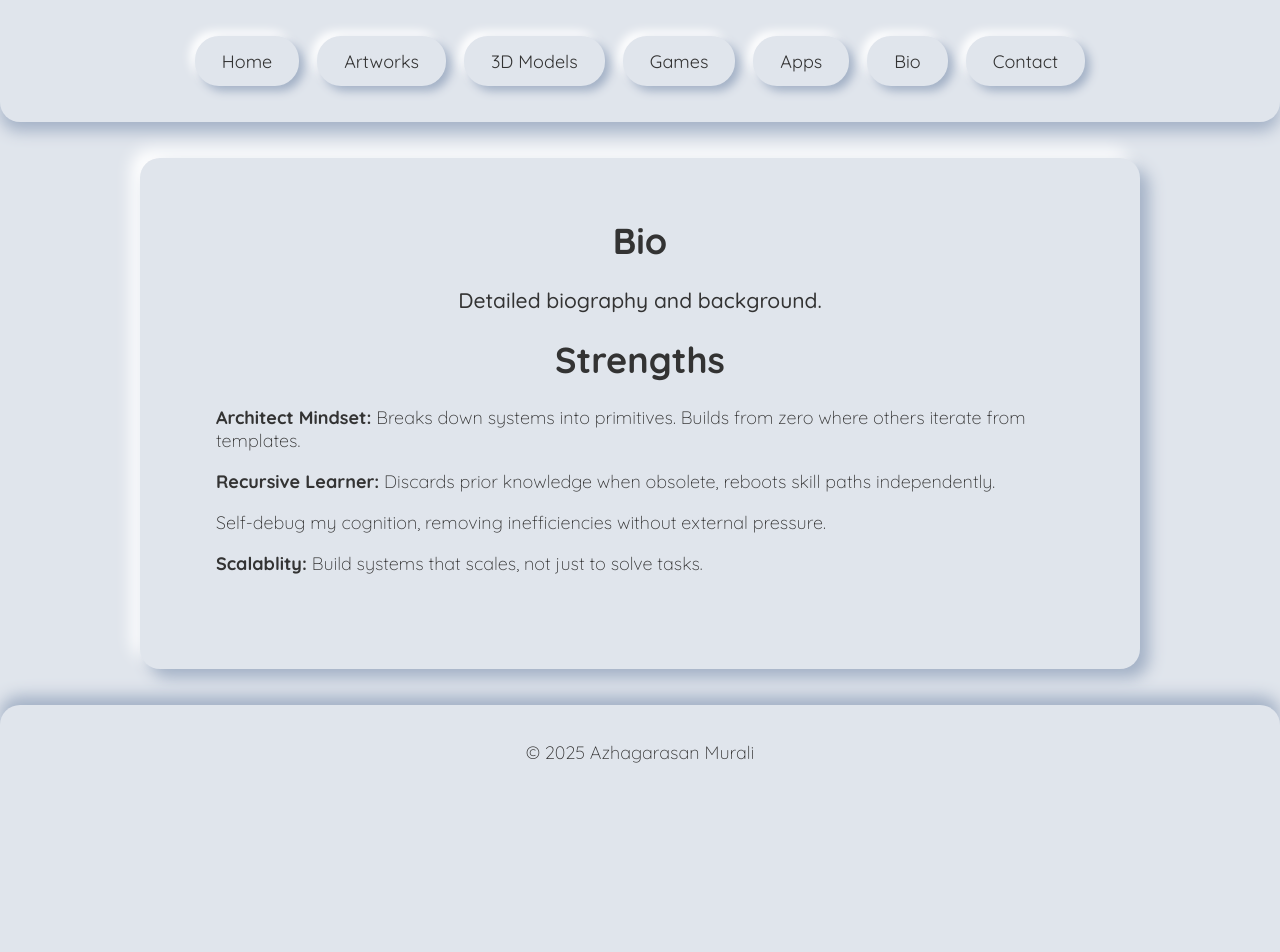
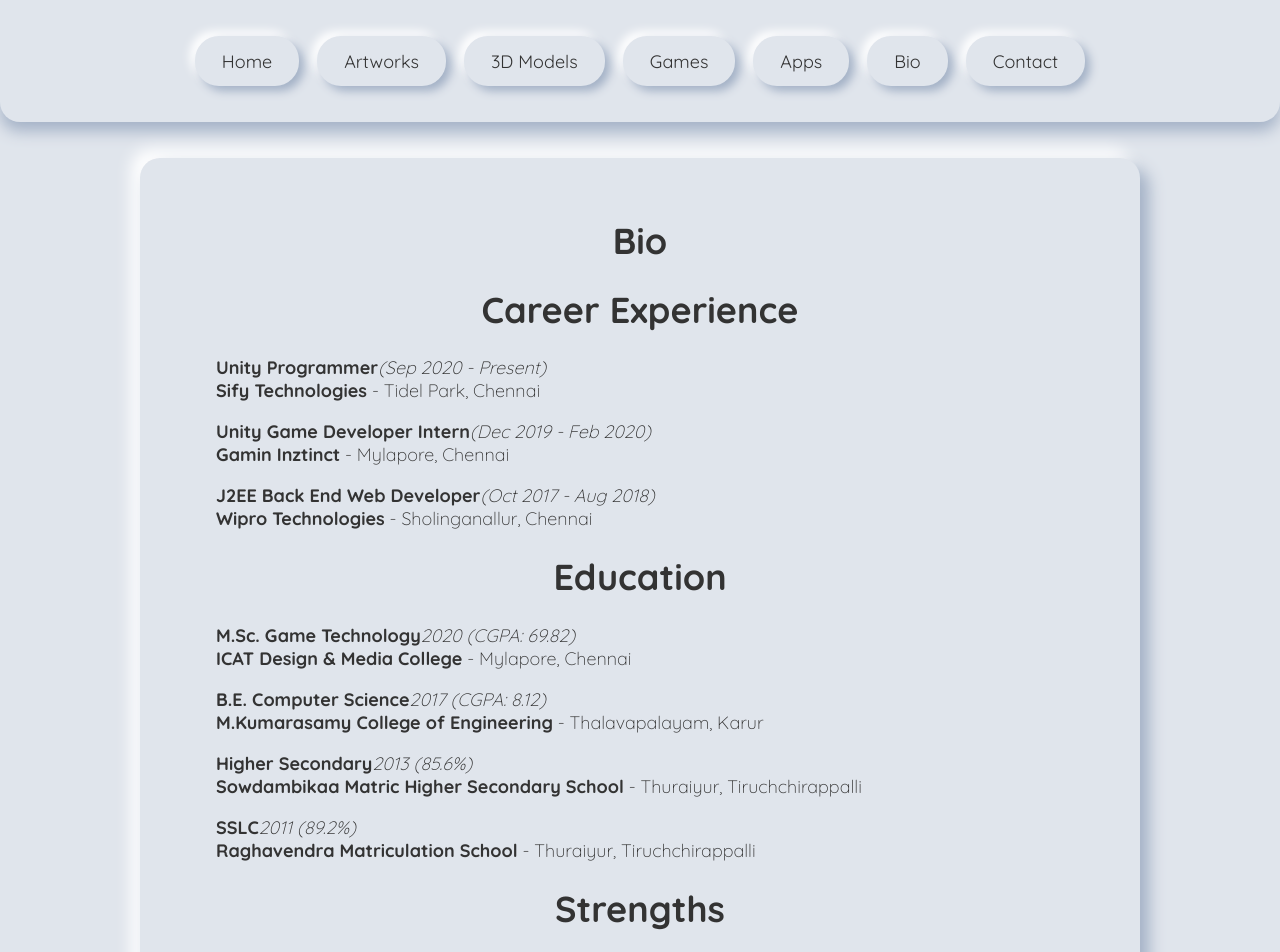
Before and after one commit to azhagarasanmurali/azhagarasanmurali.github.io, a React (Create React App) app: page /bio in a window 1280 px wide. Shown: the top 952 px of the page. Before the commit the page ends 800 px from the top, so only its background shows below. Built offline with nearby package versions, Linux system fonts and the light colour scheme.

Commit message:
added work experience in bio page

```diff
--- a/src/pages/Bio.js
+++ b/src/pages/Bio.js
@@ -3,7 +3,66 @@
 const Bio = () => (
 	<div>
 		<h1>Bio</h1>
-		<h3>Detailed biography and background.</h3>
+
+		<h1>Career Experience</h1>
+		<p>
+			<ul>
+				<b font-size="large">Unity Programmer</b>
+				<tab />
+				<i>(Sep 2020 - Present)</i>
+				<br />
+				<tab /> <b>Sify Technologies</b> - Tidel Park, Chennai
+			</ul>
+			<ul>
+				<b font-size="large">Unity Game Developer Intern</b>
+				<tab />
+				<i>(Dec 2019 - Feb 2020)</i>
+				<br />
+				<tab /> <b>Gamin Inztinct</b> - Mylapore, Chennai
+			</ul>
+			<ul>
+				<b font-size="large">J2EE Back End Web Developer</b>
+				<tab />
+				<i>(Oct 2017 - Aug 2018)</i>
+				<br />
+				<tab /> <b>Wipro Technologies</b> - Sholinganallur, Chennai
+			</ul>
+		</p>
+
+		<h1>Education</h1>
+		<p>
+			<ul>
+				<b font-size="large">M.Sc. Game Technology</b>
+				<tab />
+				<i>2020 (CGPA: 69.82)</i>
+				<br />
+				<tab /> <b>ICAT Design & Media College</b> - Mylapore, Chennai
+			</ul>
+			<ul>
+				<b font-size="large">B.E. Computer Science</b>
+				<tab />
+				<i>2017 (CGPA: 8.12)</i>
+				<br />
+				<tab /> <b>M.Kumarasamy College of Engineering</b> -
+				Thalavapalayam, Karur
+			</ul>
+			<ul>
+				<b font-size="large">Higher Secondary</b>
+				<tab />
+				<i>2013 (85.6%)</i>
+				<br />
+				<tab /> <b>Sowdambikaa Matric Higher Secondary School</b> -
+				Thuraiyur, Tiruchchirappalli
+			</ul>
+			<ul>
+				<b font-size="large">SSLC</b>
+				<tab />
+				<i>2011 (89.2%)</i>
+				<br />
+				<tab /> <b>Raghavendra Matriculation School</b> - Thuraiyur,
+				Tiruchchirappalli
+			</ul>
+		</p>
 
 		<h1>Strengths</h1>
 		<p>
```
